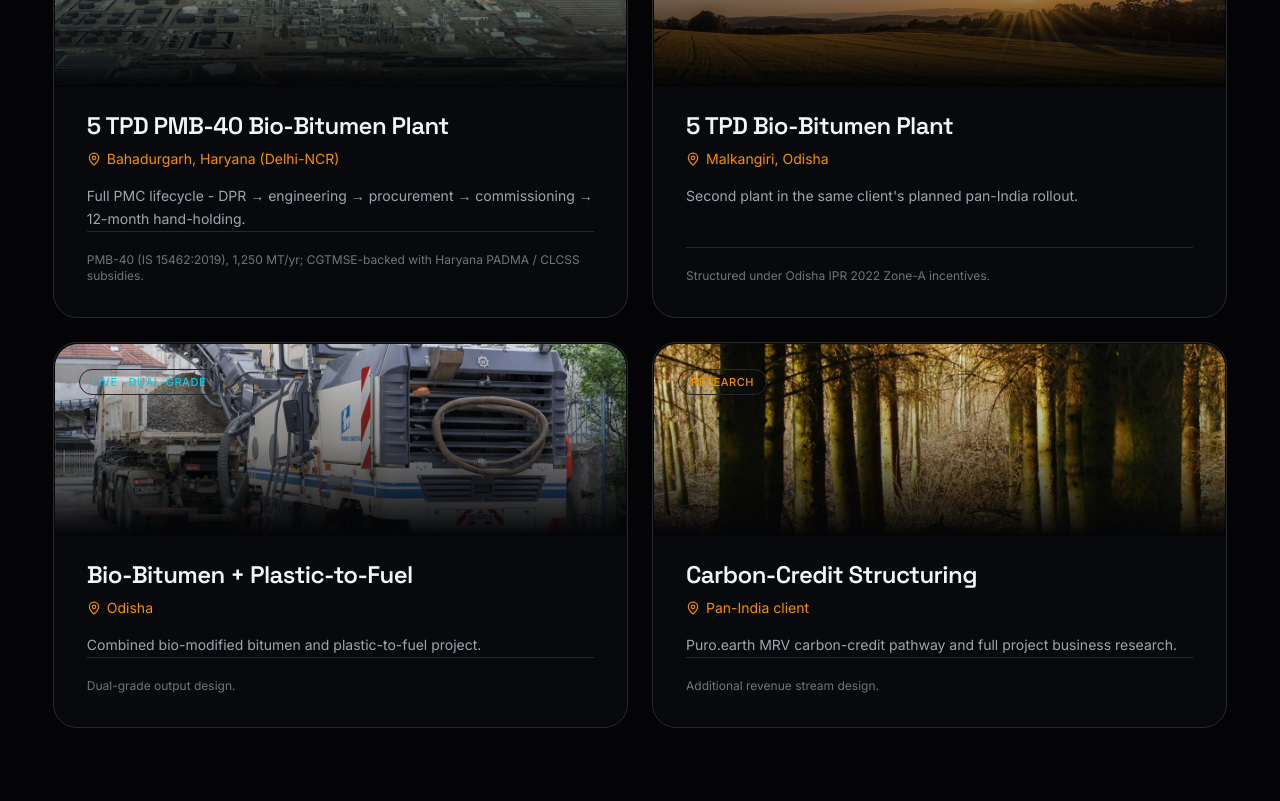
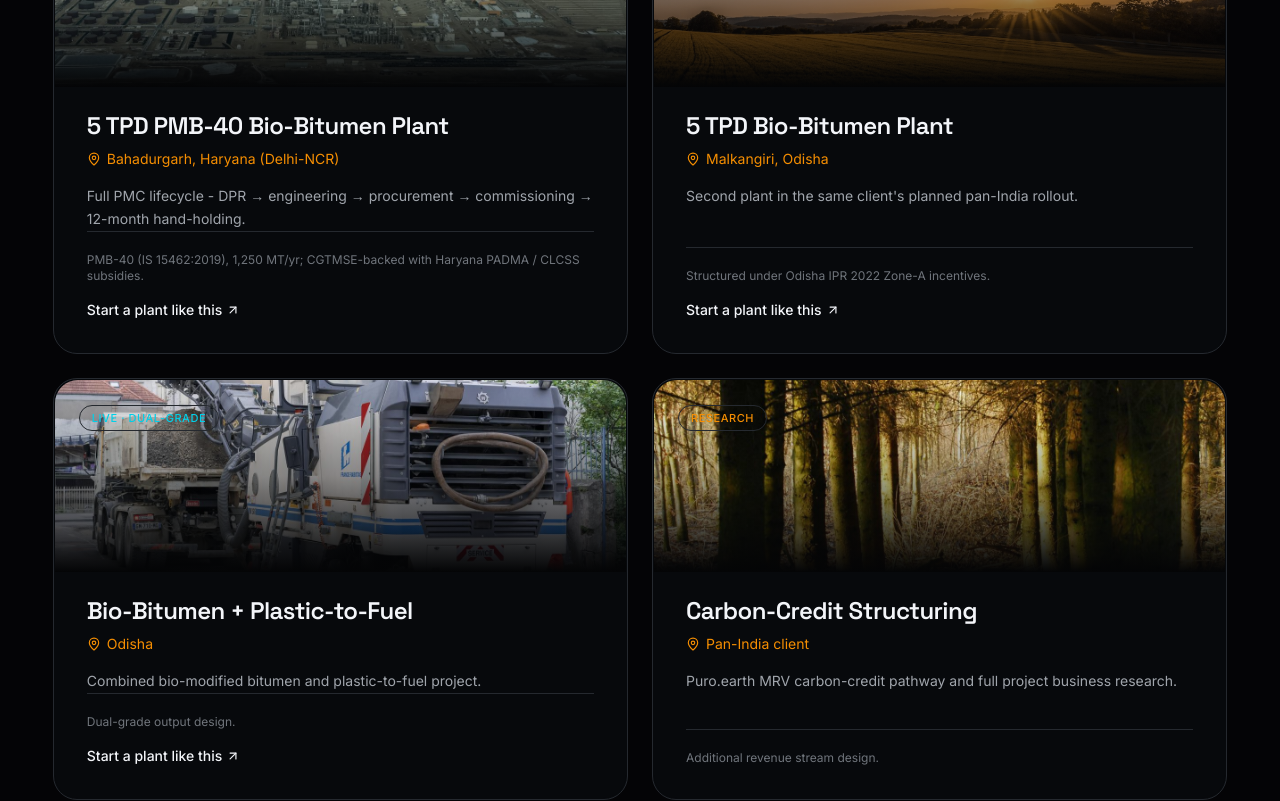
Before and after one commit to pacpltradingdesk-dotcom/yuga-cinematic, a Next.js app: page /case-studies in a window 1280 px wide. Shown: the part 1244-2045 px from the top of the page. Built offline with nearby package versions, Linux system fonts and the light colour scheme; no server answers.

Commit message:
feat(case-studies): cross-sell CTA to matching product
Add productSlug to case studies; 'Start a plant like this' link to the
relevant /products/[slug] (omitted for research-only cases).

```diff
--- a/src/app/case-studies/page.tsx
+++ b/src/app/case-studies/page.tsx
@@ -1,5 +1,6 @@
 import type { Metadata } from "next";
-import { MapPin, FileText } from "lucide-react";
+import Link from "next/link";
+import { MapPin, FileText, ArrowUpRight } from "lucide-react";
 import { PageHero } from "@/components/page/PageHero";
 import { CTASection } from "@/components/page/CTASection";
 import { SectionHeading } from "@/components/ui/SectionHeading";
@@ -84,6 +85,16 @@ export default function CaseStudiesPage() {
                       <p className="mt-auto border-t border-[var(--color-line)] pt-5 text-xs text-[var(--color-faint)]">
                         {c.detail}
                       </p>
+                      {c.productSlug && (
+                        <Link
+                          href={`/products/${c.productSlug}`}
+                          data-cursor="hover"
+                          className="mt-4 inline-flex items-center gap-1 text-sm font-medium text-[var(--color-ink)] hover:text-[var(--color-amber)]"
+                        >
+                          Start a plant like this
+                          <ArrowUpRight size={14} className="transition-transform group-hover:translate-x-0.5 group-hover:-translate-y-0.5" />
+                        </Link>
+                      )}
                     </div>
                   </div>
                 </GlowCard>
--- a/src/lib/site.ts
+++ b/src/lib/site.ts
@@ -268,6 +268,7 @@ export const caseStudies = [
     scope: "Full PMC lifecycle - DPR → engineering → procurement → commissioning → 12-month hand-holding.",
     detail: "PMB-40 (IS 15462:2019), 1,250 MT/yr; CGTMSE-backed with Haryana PADMA / CLCSS subsidies.",
     tag: "Live · YUGA PMC",
+    productSlug: "bio-bitumen",
   },
   {
     title: "5 TPD Bio-Bitumen Plant",
@@ -275,6 +276,7 @@ export const caseStudies = [
     scope: "Second plant in the same client's planned pan-India rollout.",
     detail: "Structured under Odisha IPR 2022 Zone-A incentives.",
     tag: "Live · YUGA PMC",
+    productSlug: "bio-bitumen",
   },
   {
     title: "Bio-Bitumen + Plastic-to-Fuel",
@@ -282,6 +284,7 @@ export const caseStudies = [
     scope: "Combined bio-modified bitumen and plastic-to-fuel project.",
     detail: "Dual-grade output design.",
     tag: "Live · Dual-grade",
+    productSlug: "plastic-to-fuel",
   },
   {
     title: "Carbon-Credit Structuring",
@@ -289,6 +292,7 @@ export const caseStudies = [
     scope: "Puro.earth MRV carbon-credit pathway and full project business research.",
     detail: "Additional revenue stream design.",
     tag: "Research",
+    productSlug: "",
   },
 ] as const;
 
```
